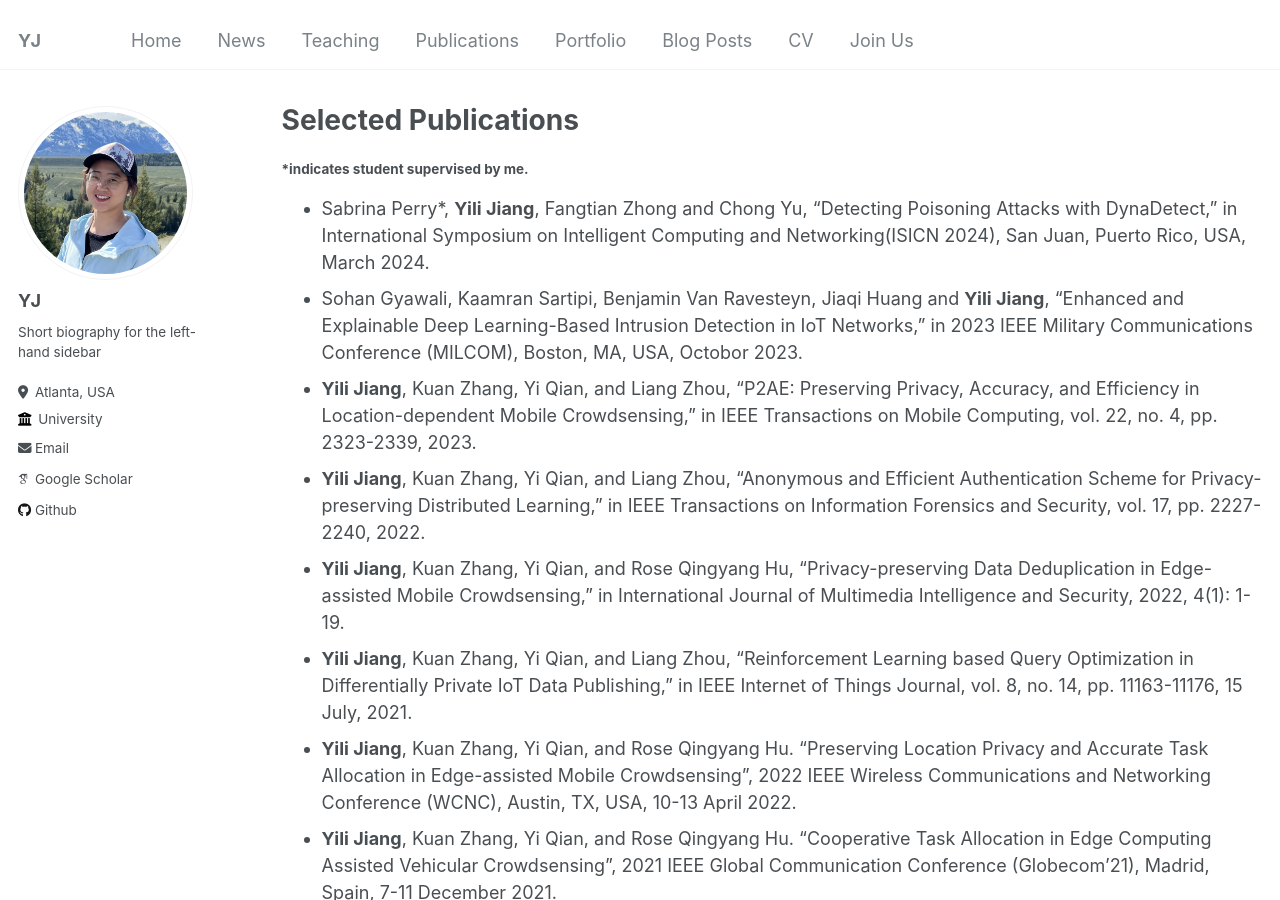
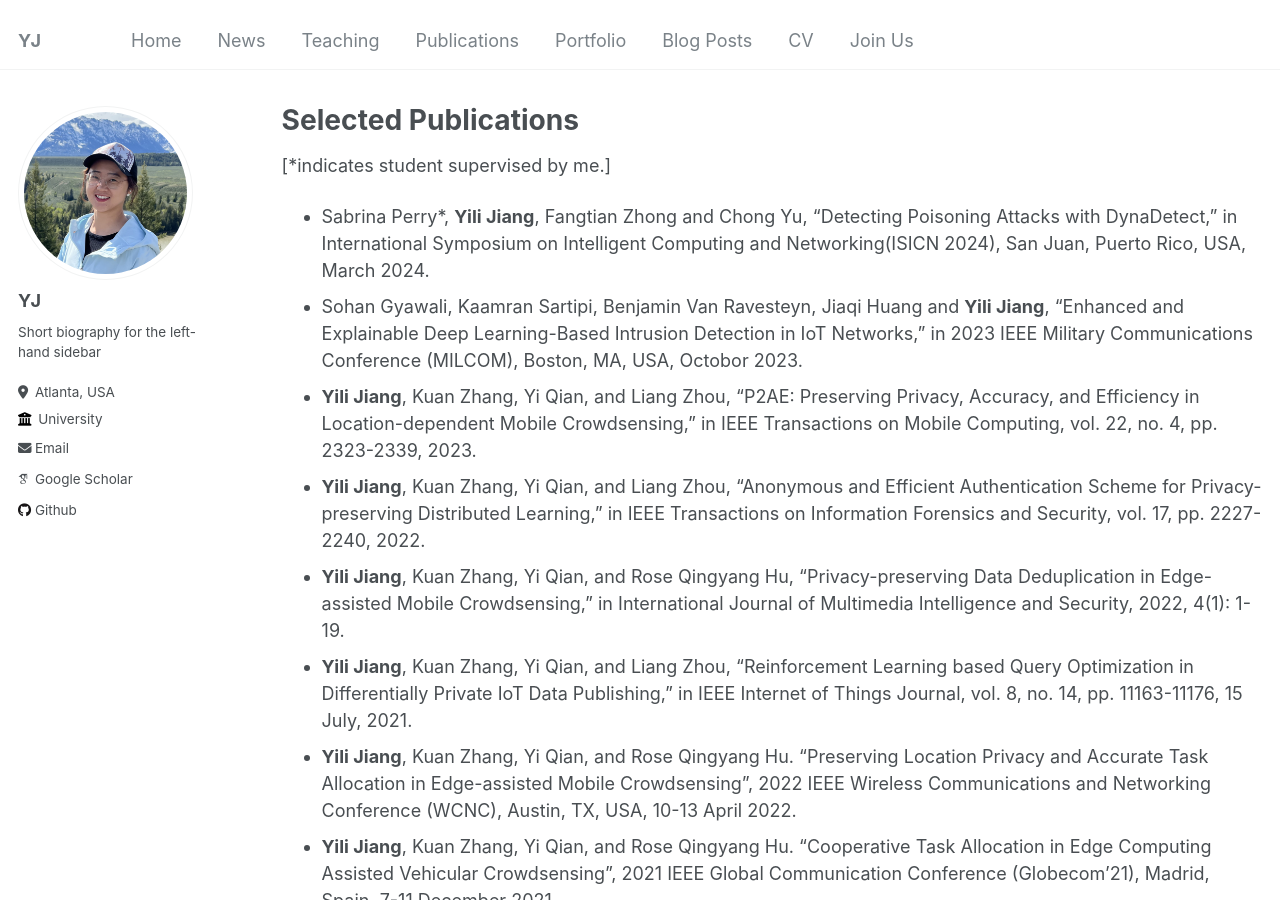
Before and after one commit to suhbrina-perry/suhbrina-perry.github.io, a Jekyll site: the page built from _pages/publications.md, in a window 1280 px wide and 900 px high. Built offline with Jekyll 4.4.1, drawn with Linux system fonts in a browser that asks for light colours; some web fonts are replaced.

```diff
--- a/_pages/publications.md
+++ b/_pages/publications.md
@@ -9,7 +9,7 @@ author_profile: true
 <pr/>
 <pr/>
 
-#### *indicates student supervised by me.
+[*indicates student supervised by me.]
 - Sabrina Perry*, **Yili Jiang**, Fangtian Zhong and Chong Yu, "Detecting Poisoning Attacks with DynaDetect," in International Symposium on Intelligent Computing and Networking(ISICN 2024), San Juan, Puerto Rico, USA, March 2024.
 - Sohan Gyawali, Kaamran Sartipi, Benjamin Van Ravesteyn, Jiaqi Huang and **Yili Jiang**, "Enhanced and Explainable Deep Learning-Based Intrusion Detection in IoT Networks," in 2023 IEEE Military Communications Conference (MILCOM), Boston, MA, USA, Octobor 2023.
 - **Yili Jiang**, Kuan Zhang, Yi Qian, and Liang Zhou, “P2AE: Preserving Privacy, Accuracy, and Efficiency in Location-dependent Mobile Crowdsensing,” in IEEE Transactions on Mobile Computing, vol. 22, no. 4, pp. 2323-2339, 2023.
```
